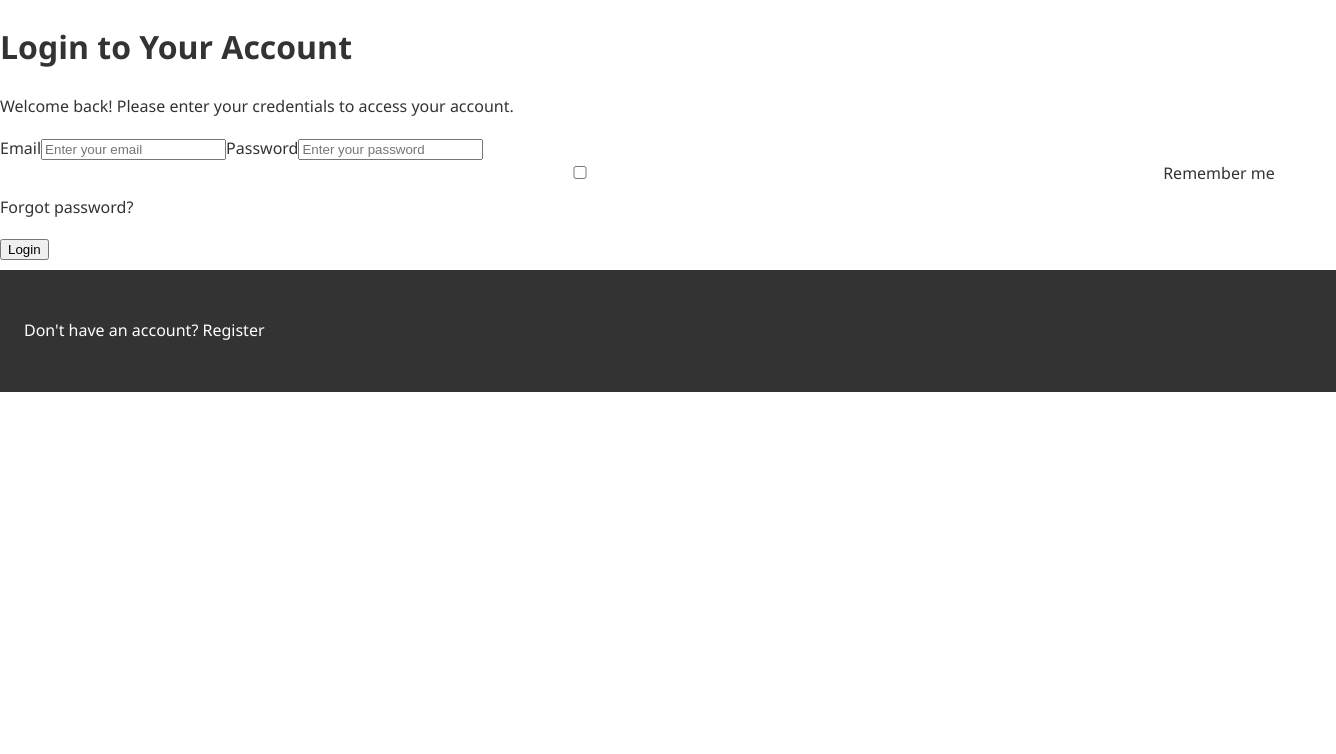
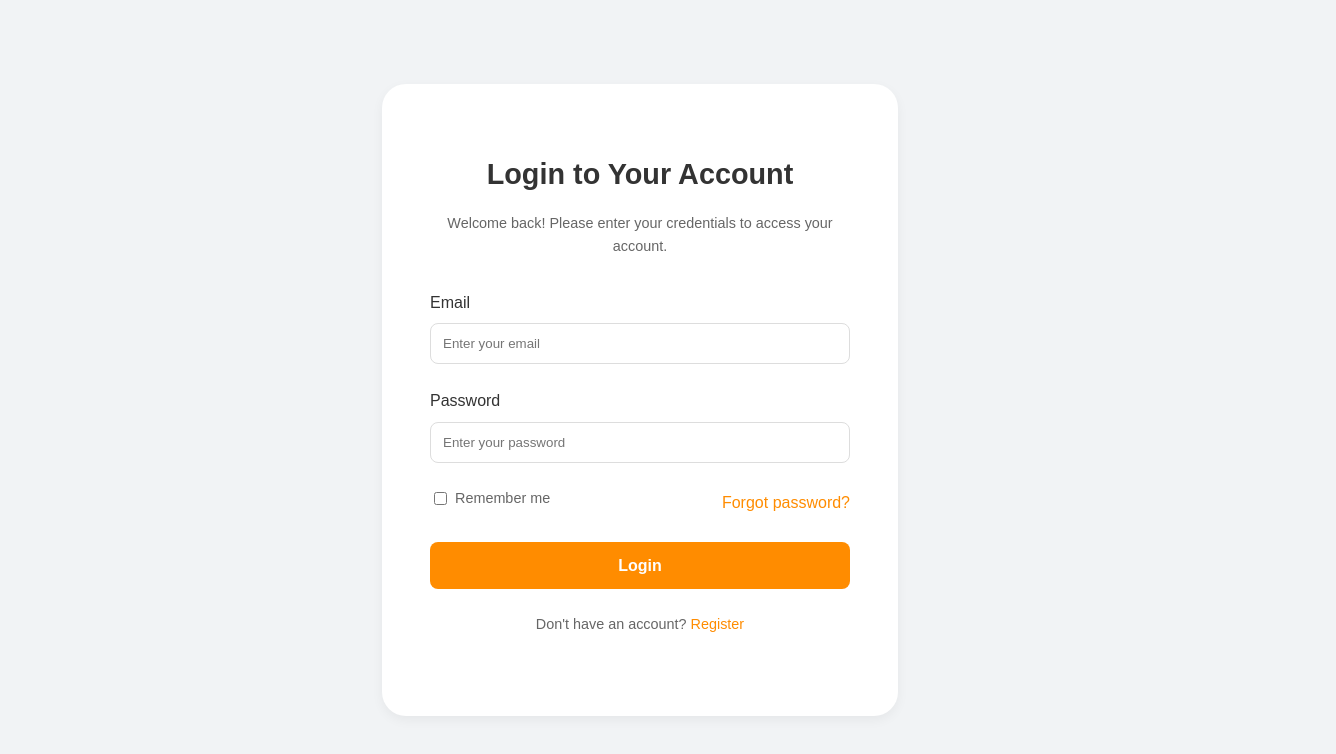
Before and after one commit to laur221/MangoBank, a Next.js app: page /login in a window 1280 px wide. Shown: the top 754 px of the page, 1336 px wide, since content can reach past the window. Built offline with nearby package versions, Linux system fonts and the light colour scheme.

Commit message:
create login and register, link login and register page in one css

```diff
--- a/src/app/layout.jsx
+++ b/src/app/layout.jsx
@@ -1,4 +1,5 @@
-import "./style.css";
+import './style.css'
+
 
 export const metadata = {
   title: "MangoBank",
--- a/src/app/login/login.css
+++ b/src/app/login/login.css
@@ -0,0 +1,116 @@
+body {
+    background-color: #F1F3F5;
+    font-family: Arial, sans-serif;
+    margin: 0;
+    padding: 0;
+}
+
+.container {
+    display: flex;
+    justify-content: center;
+    align-items: center;
+    height: 100vh;
+}
+
+.login-card {
+    background-color: white;
+    padding: 3rem;
+    border-radius: 1.5rem;
+    box-shadow: 0 4px 12px rgba(0, 0, 0, 0.05);
+    width: 100%;
+    max-width: 420px;
+}
+
+h1 {
+    color: #333;
+    font-size: 1.8rem;
+    margin-bottom: 0.5rem;
+    text-align: center;
+}
+
+p {
+    color: #666;
+    text-align: center;
+    margin-bottom: 2rem;
+    font-size: 0.9rem;
+}
+
+label {
+    display: block;
+    margin-bottom: 0.5rem;
+    font-weight: 500;
+    color: #333;
+}
+
+input[type="email"],
+input[type="password"],
+input[type="username"],
+input[type="passwordrepeat"] {
+    width: 100%;
+    padding: 0.75rem;
+    border: 1px solid #ddd;
+    border-radius: 0.5rem;
+    margin-bottom: 1.5rem;
+    box-sizing: border-box;
+}
+
+.form-group {
+    display: flex;
+    justify-content: space-between;
+    align-items: center;
+    margin-bottom: 1.5rem;
+}
+
+.remember {
+    display: flex;
+    align-items: center;
+    margin-right: 0.5rem;
+    color: #333333;
+    font-weight: 500;
+}
+
+.remember input[type="checkbox"] {
+    margin-right: 0.5rem;
+}
+
+.remember p {
+    margin: 0;
+    display: inline;
+}
+
+.forgot {
+    color: #FF8C00;
+    text-decoration: none;
+    font-weight: 500;
+}
+
+button {
+    width: 100%;
+    background-color: #FF8C00;
+    color: white;
+    border: none;
+    border-radius: 0.5rem;
+    padding: 0.9rem;
+    font-size: 1rem;
+    cursor: pointer;
+    font-weight: 600;
+}
+
+button:hover {
+    background-color: #e67e00;
+}
+
+.register, .login {
+    text-align: center;
+    margin-top: 1.5rem;
+}
+
+.register a , .login a {
+    color: #FF8C00;
+    text-decoration: none;
+    font-weight: 500;
+}
+
+.register a:hover, .login a:hover {
+    text-decoration: underline;
+}
--- a/src/app/login/page.jsx
+++ b/src/app/login/page.jsx
@@ -1,12 +1,13 @@
 'use client';
-import './login.css'
+import './login.css';
+import Link from 'next/link';
 
-export default function Login() {
+export default function LoginPage() {
     return (
         <div>
             <div className="container">
                 <div className="login-card">
-                    <h1>Login to Your Account</h1>
+                    <h1 className='logintext'>Login to Your Account</h1>
                     <p>Welcome back! Please enter your credentials to access your account.</p>
                     <form id="loginForm">
                         <label htmlFor="email">Email</label>
@@ -16,16 +17,16 @@ export default function Login() {
                         <input type="password" id="password" placeholder="Enter your password" required />
 
                         <div className="form-group">
-                            <label>
-                                <input type="checkbox" id="remember-me" /> Remember me
+                            <label className='remember'>
+                                <input type="checkbox" id="remember-me" /><p>Remember me</p>
                             </label>
                             <a className="forgot" href="#">Forgot password?</a>
                         </div>
 
                         <button type="submit">Login</button>
                     </form>
-                    <div className="footer">
-                        <p>Don't have an account? <a href="register.html">Register</a></p>
+                    <div className="register">
+                        <p>Don't have an account? <Link href="../register">Register</Link></p>
                     </div>
                 </div>
             </div>
--- a/src/app/style.css
+++ b/src/app/style.css
@@ -1,6 +1,6 @@
 html {
   scroll-behavior: smooth;
-  scroll-padding-top: 5rem
+  scroll-padding-top: 5rem;
 }
 
 body {
@@ -14,18 +14,18 @@ body {
   overflow-x: hidden;
 }
 
-a {
+.link {
   text-decoration: none;
   color: inherit;
 }
 
-ul {
+.ul {
   list-style: none;
   padding: 0;
   margin: 0;
 }
 
-i {
+.image {
   font-size: 1.5rem;
   color: #ff8a00;
   padding: 0 0.5rem;
@@ -54,7 +54,7 @@ i {
   color: #ff8a00;
 }
 
-main {
+.main {
   padding-top: 5rem;
 }
 
@@ -131,7 +131,7 @@ main {
   left: -0.5rem;
 }
 
-.hero-content h1 {
+.h1 {
   position: relative;
   font-size: 2.5rem;
   margin-bottom: 1rem;
@@ -139,11 +139,11 @@ main {
   line-height: 1.2;
 }
 
-.hero-content h1 span {
+.span {
   display: block;
 }
 
-.hero-content h2 {
+.detail {
   font-size: 1.5rem;
   margin-bottom: 1rem;
   color: #555;
@@ -338,14 +338,14 @@ main {
   margin-bottom: 1rem;
 }
 
-.form-group label {
+.label {
   display: block;
   margin-bottom: 0.5rem;
   font-weight: 500;
 }
 
-.form-group input,
-.form-group textarea {
+.form,
+.message {
   width: 90%;
   padding: 0.75rem;
   border: 1px solid #ddd;
@@ -386,20 +386,20 @@ main {
   justify-content: space-between;
 }
 
-.footer-logo h2 {
+.h2 {
   color: #ff8a00;
   font-size: 1.5rem;
   margin: 0;
   line-height: 1;
 }
 
-.footer-links h3 {
+.h3 {
   color: #ffffff;
   font-size: 1.7rem;
   margin-bottom: 1rem;
 }
 
-.footer-logo p {
+.footer-logo .p {
   color: #e9ecef;
   font-size: 1rem;
   display: flex;
@@ -414,7 +414,7 @@ main {
   transition: all 0.3s ease;
 }
 
-.footer-column ul {
+.footer-column .ul {
   display: flex;
   flex-direction: column;
   gap: 0.75rem;
@@ -427,12 +427,11 @@ main {
   margin: 2rem 3rem 0 0;
 }
 
-.footer-bottom p {
+.footer-bottom .p {
   color: #e9ecef;
 }
 
-.footer-column a:hover {
+.footer-column .link:hover {
   color: #ff8a00;
-  transition: all 0.2s ease;
-
+  transition: all 0.4s ease;
 }
```
Also changed, not shown: src/app/page.jsx (+59 -59 lines), src/app/register/page.jsx (+14 -8 lines).
